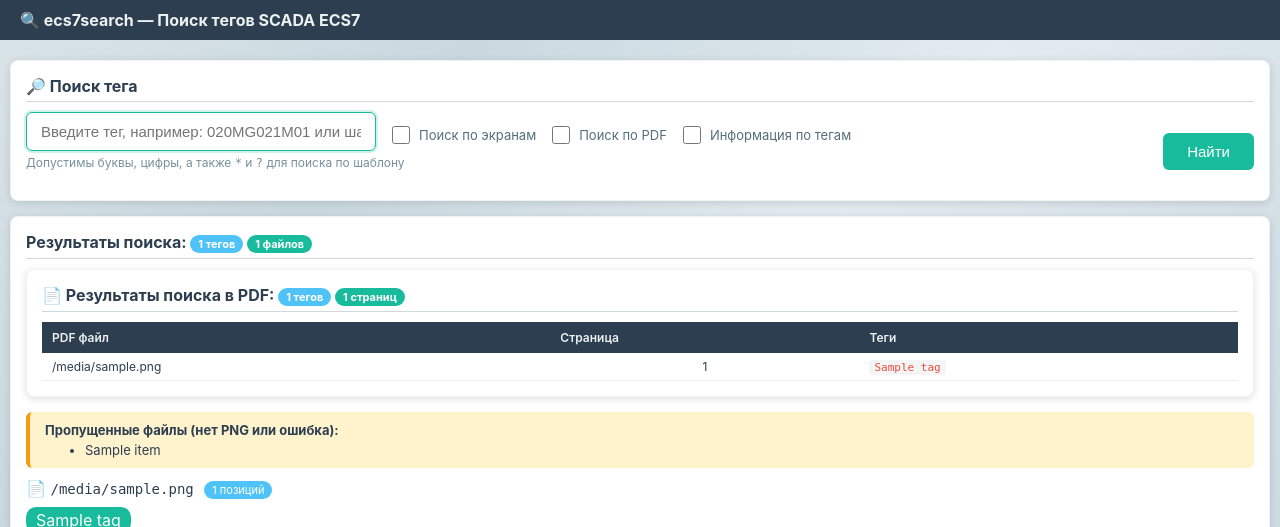
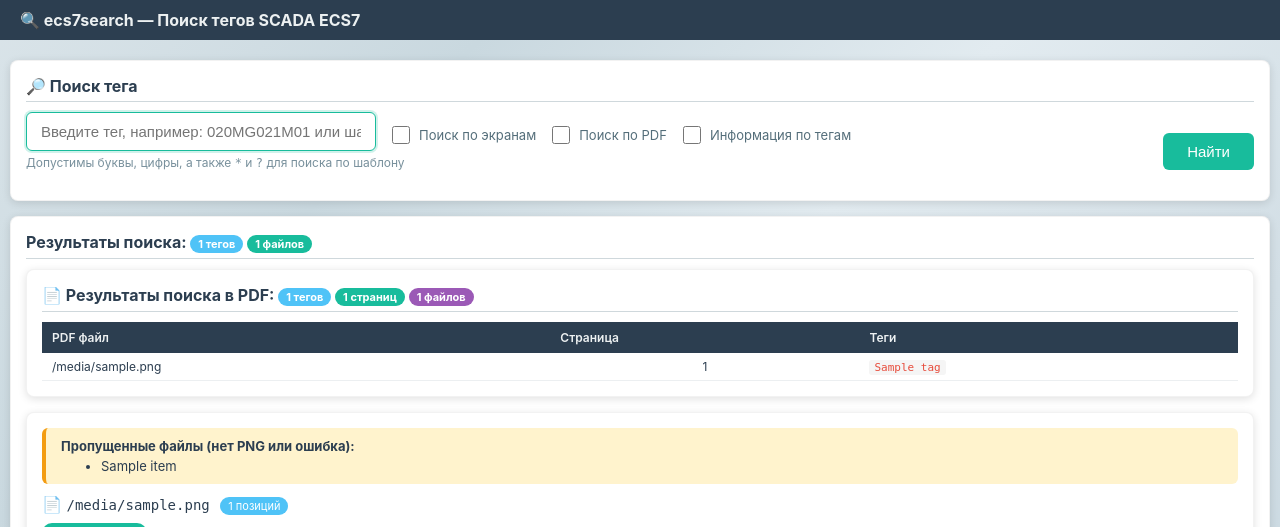
Before and after one commit to SemonoffArt/ecs7search, a Flask app: template templates/index.html in a window 1280 px wide. Shown: the top 527 px of the page. Run offline with Flask 3, Linux system fonts and the light colour scheme; the template is opened without the code that fills it: most values are stand-ins (such as "Sample title", 1, 10 or a date in 2020); grey boxes are pictures that could not be loaded.

Commit message:
fix: improve PDF page rotation handling and template layout

```diff
--- a/templates/index.html
+++ b/templates/index.html
@@ -66,6 +66,7 @@
 
     <!-- Расширенная информация по тегам -->
     {% if detailed and results.tag_details %}
+    <div class="card">
         <div style="margin-bottom:15px; overflow-x:auto;">
             <table class="tag-detail-table">
                 <thead>
@@ -145,6 +146,7 @@
                 </tbody>
             </table>
         </div>
+    </div>
     {% endif %}
 
     <!-- Результаты поиска по PDF -->
@@ -154,6 +156,7 @@
             📄 Результаты поиска в PDF: <code>{{ pdf_results.query }}</code>
             <span class="badge badge-info">{{ pdf_results.total_tags }} тегов</span>
             <span class="badge badge-ok">{{ pdf_results.total_pages }} страниц</span>
+            <span class="badge" style="background-color:#9b59b6;">{{ pdf_results.total_files }} файлов</span>
         </div>
         <hr class="section-separator">
 
@@ -194,7 +197,7 @@
         </div>
     </div>
     {% endif %}
-
+    <div class="card">
         <!-- Предупреждения о пропущенных файлах -->
         {% if results.skipped %}
             <div class="status-banner status-banner-warning">
@@ -231,6 +234,7 @@
             </div>
         {% endfor %}
     </div>
+</div>
 <!-- {% endif %} -->
 
 
--- a/utils/pdf_service.py
+++ b/utils/pdf_service.py
@@ -145,6 +145,8 @@ class PDFSearchService:
                         src_doc,
                         page_num - 1,
                     )
+                    if original_rotation != 0:
+                        new_page.set_rotation(original_rotation)
 
                     # Восстанавливаем поворот исходной страницы
                     if original_rotation != 0:
```
Also changed, not shown: 2 other files. Lines whose indentation alone changed are shown as unchanged.
